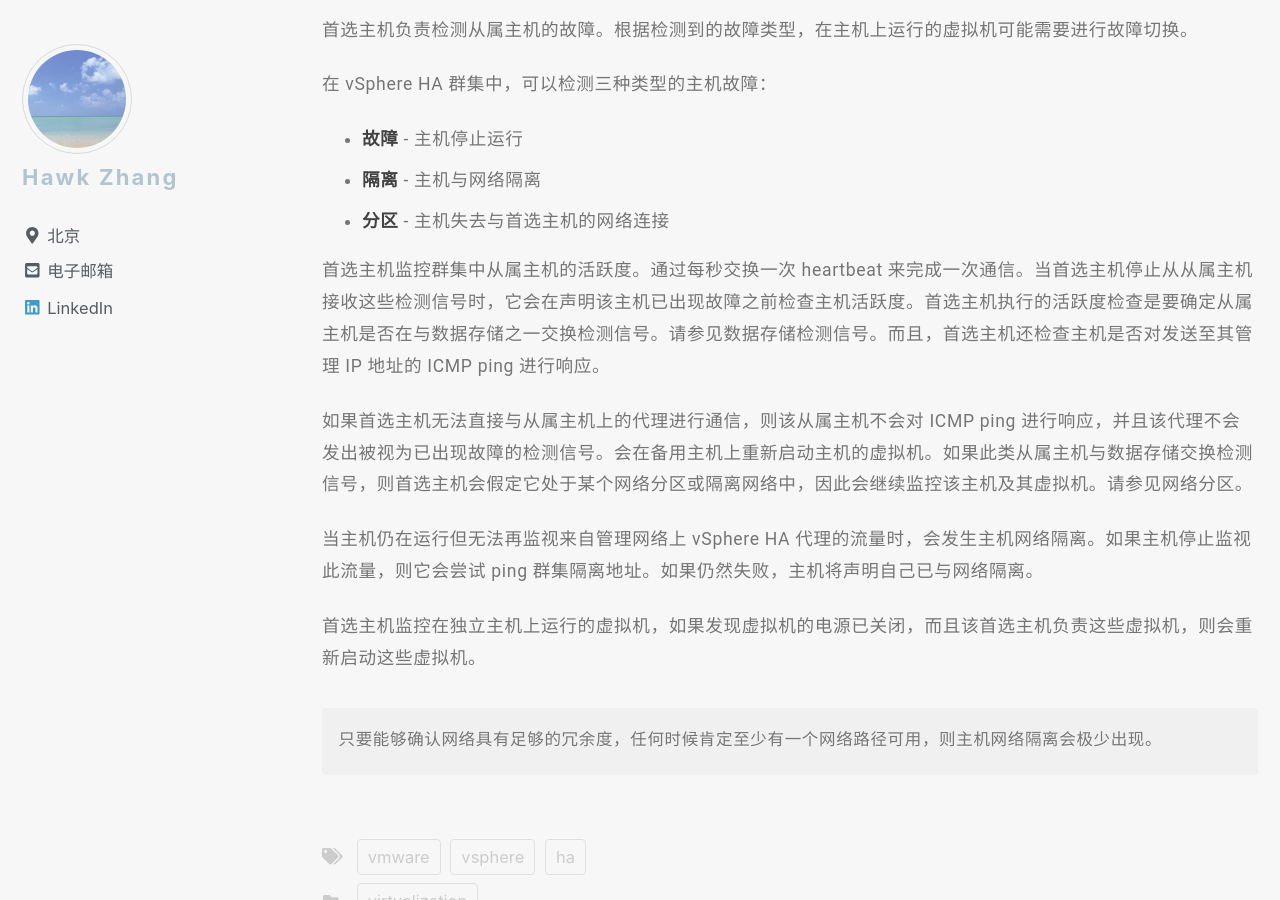
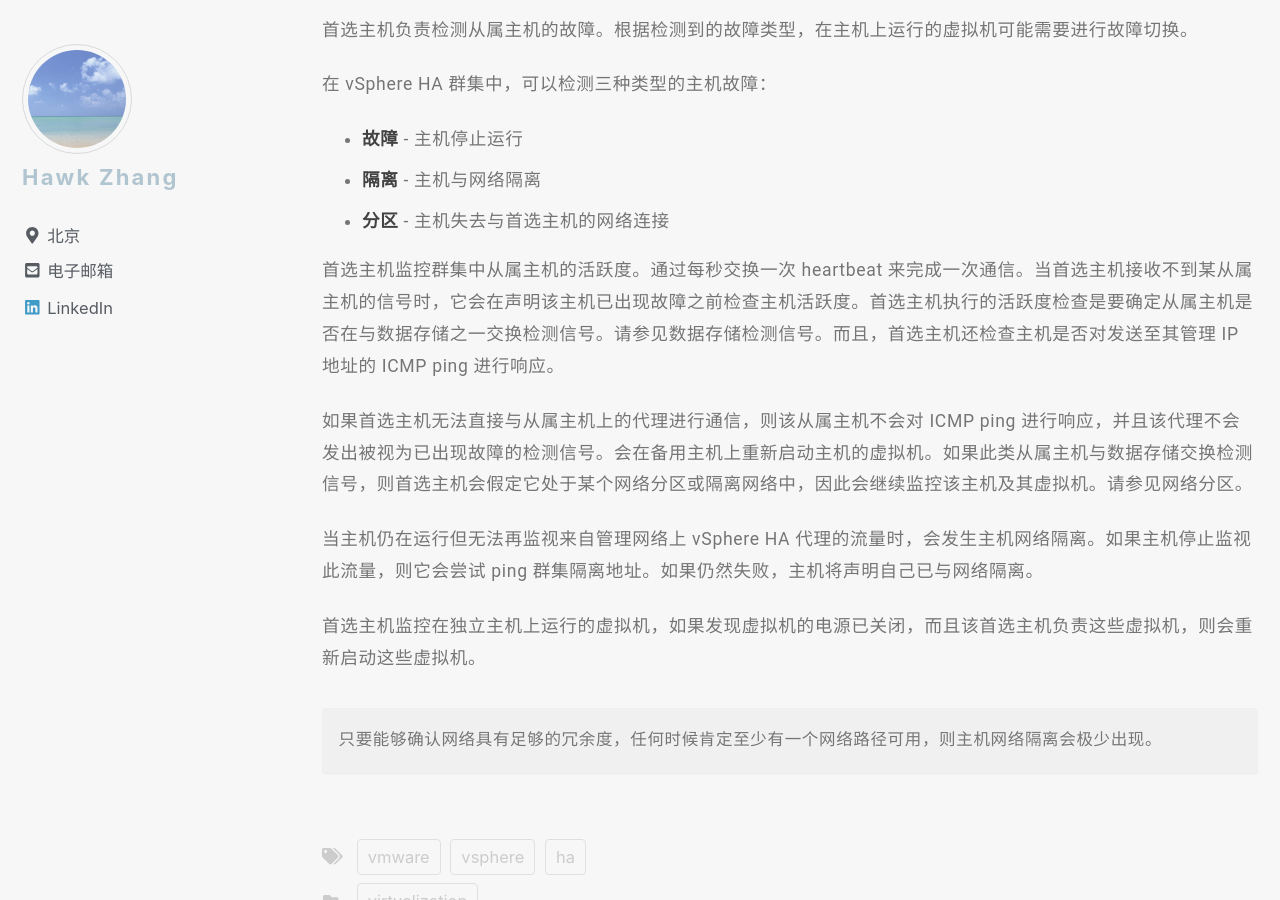
Before and after one commit to narru888/linotes_note, a Jekyll site: the page built from _posts/virtualizaion/2018-04-01-vsphere.ha.md, in a window 1280 px wide and 900 px high, scrolled down 7390 px. Built offline with Jekyll 4.4.1, drawn with Linux system fonts in a browser that asks for light colours; nearby versions of some CDN libraries; a script that is not in the unit is left out.

Commit message:
update on 2018-11-29 11:28:02 CST

```diff
--- a/_posts/virtualizaion/2018-04-01-vsphere.ha.md
+++ b/_posts/virtualizaion/2018-04-01-vsphere.ha.md
@@ -216,7 +216,7 @@ vSphere HA 可以将虚拟机及其所驻留的主机集中在集群内，从而
 * **隔离** - 主机与网络隔离
 * **分区** - 主机失去与首选主机的网络连接
 
-首选主机监控群集中从属主机的活跃度。通过每秒交换一次 heartbeat 来完成一次通信。当首选主机停止从从属主机接收这些检测信号时，它会在声明该主机已出现故障之前检查主机活跃度。首选主机执行的活跃度检查是要确定从属主机是否在与数据存储之一交换检测信号。请参见数据存储检测信号。而且，首选主机还检查主机是否对发送至其管理 IP 地址的 ICMP ping 进行响应。
+首选主机监控群集中从属主机的活跃度。通过每秒交换一次 heartbeat 来完成一次通信。当首选主机接收不到某从属主机的信号时，它会在声明该主机已出现故障之前检查主机活跃度。首选主机执行的活跃度检查是要确定从属主机是否在与数据存储之一交换检测信号。请参见数据存储检测信号。而且，首选主机还检查主机是否对发送至其管理 IP 地址的 ICMP ping 进行响应。
 
 如果首选主机无法直接与从属主机上的代理进行通信，则该从属主机不会对 ICMP ping 进行响应，并且该代理不会发出被视为已出现故障的检测信号。会在备用主机上重新启动主机的虚拟机。如果此类从属主机与数据存储交换检测信号，则首选主机会假定它处于某个网络分区或隔离网络中，因此会继续监控该主机及其虚拟机。请参见网络分区。
 
```
